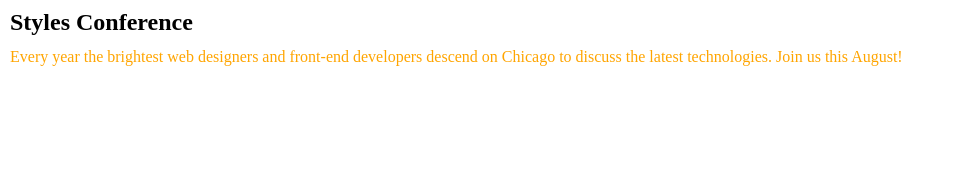
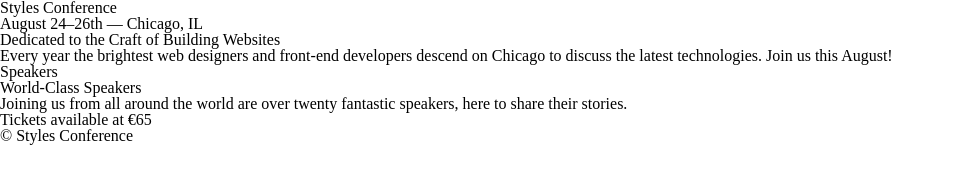
Before and after one commit to MikeHolden62/styles-conference, a plain HTML site: page index.html in a window 1280 px wide. Shown: the whole page, without its empty margins (0-964 px from the left). Drawn offline with Linux system fonts and the light colour scheme.

Commit message:
Commit it

```diff
--- a/assets/stylesheets/styles.css
+++ b/assets/stylesheets/styles.css
@@ -1,17 +1,6 @@
 
-h1 {
-    margin: 5px;
-	padding: 5px;
-	border: 5px;
-    color: black;
-    font-size: 24px;
-    font-weight: bold;
-}
-
-p {
-    margin: 5px;
-	padding: 5px;
-	border: 5px;
-    color: orange;
-    font-size: 16px;
-}
+/* Set up standard elements that have been disabled by cssreset.css */
+strong { font-weight: bold; }
+b { font-weight: bold; }
+em { font-style: italic; }
+i { font-style: italic; }
--- a/index.html
+++ b/index.html
@@ -9,8 +9,32 @@
 </head>
 
 <body>
-    <h1>Styles Conference</h1>
-    <p>Every year the brightest web designers and front-end developers descend on Chicago to discuss the latest technologies. Join us this August!</p>
+    <header>
+        <h1>Styles Conference</h1>
+        <h3>August 24&ndash;26th &mdash; Chicago, IL</h3>
+    </header>
+    <section>
+        <h2>Dedicated to the Craft of Building Websites</h2>
+        <p>
+            Every year the brightest web designers and front-end developers descend on Chicago to discuss the
+            latest technologies. Join us this August!
+        </p>
+    </section>
+    <section>
+
+        <section>
+            <h5>Speakers</h5>
+            <h3>World-Class Speakers</h3>
+            <p>Joining us from all around the world are over twenty fantastic speakers, here to share their stories.</p>
+        </section>
+
+    </section>
+
+    <footer>
+        <p>Tickets available at &euro;65 </p>
+        <p><small>&copy; Styles Conference</small></p>
+    </footer>
+
 </body>
 
 </html>
```
Also changed, not shown: assets/stylesheets/cssreset.css (line endings or trailing spaces).
